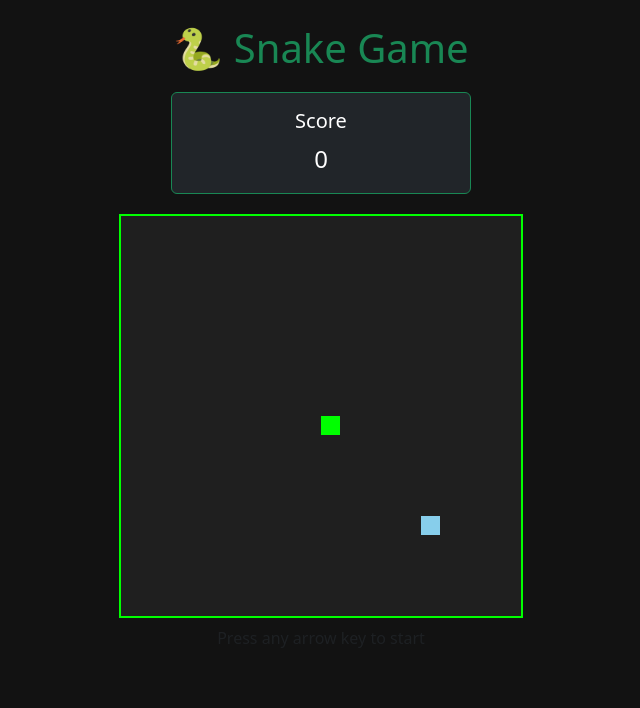
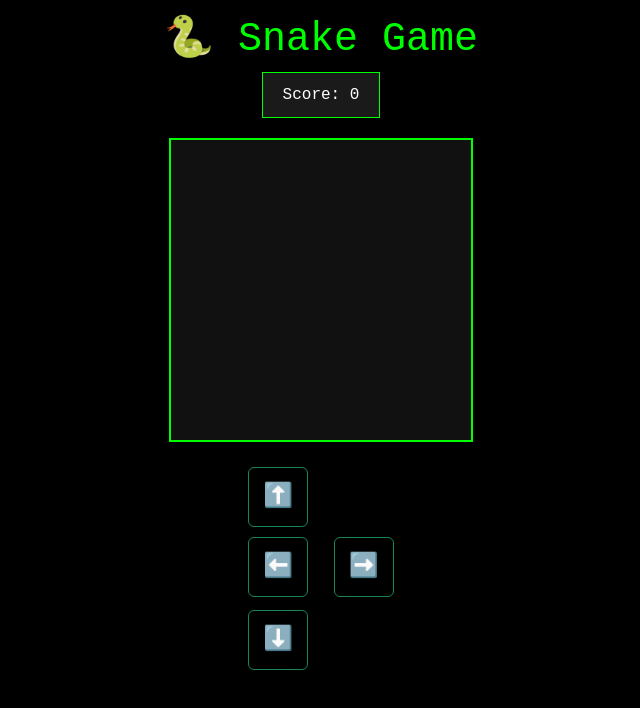
Before and after one commit to smaharj7/snake-game, a plain HTML site: page index.html in a window 1280 px wide. Shown: the whole page, without its empty margins (319-959 px from the left). Drawn offline with nearby package versions, Linux system fonts and the light colour scheme.

Commit message:
Update index.html

```diff
--- a/index.html
+++ b/index.html
@@ -1,132 +1,154 @@
 <!DOCTYPE html>
 <html lang="en">
 <head>
-  <meta charset="UTF-8">
-  <title>Snake Game - Bootstrap 5</title>
-  <meta name="viewport" content="width=device-width, initial-scale=1">
+  <meta charset="UTF-8" />
+  <meta name="viewport" content="width=device-width, initial-scale=1" />
+  <title>Snake Game</title>
   <link href="https://cdn.jsdelivr.net/npm/bootstrap@5.3.3/dist/css/bootstrap.min.css" rel="stylesheet">
-
   <style>
     body {
-      background-color: #121212;
+      background-color: #000;
+      color: #0f0;
+      text-align: center;
+      font-family: monospace;
+    }
+    canvas {
+      background: #111;
+      border: 2px solid #0f0;
+      margin: 20px auto;
+      display: block;
+    }
+    .score-box {
+      border: 1px solid #0f0;
+      padding: 10px 20px;
+      display: inline-block;
+      background-color: #1a1a1a;
       color: #fff;
     }
-    canvas {
-      background-color: #1f1f1f;
-      display: block;
-      margin: 0 auto;
-      border: 2px solid #0f0;
+    .controls {
+      display: flex;
+      justify-content: center;
+      margin-top: 20px;
     }
-    #scoreCard {
-      width: 300px;
-      margin: 20px auto;
+    .controls .btn {
+      margin: 5px;
+      font-size: 1.5rem;
+      width: 60px;
+      height: 60px;
     }
   </style>
 </head>
 <body>
+  <h1 class="mt-3">🐍 Snake Game</h1>
+  <div class="score-box" id="score">Score: 0</div>
 
-  <div class="container text-center mt-4">
-    <h1 class="text-success">🐍 Snake Game</h1>
-    <div id="scoreCard" class="card text-bg-dark border-success">
-      <div class="card-body">
-        <h5 class="card-title">Score</h5>
-        <p id="score" class="card-text fs-4">0</p>
+  <canvas id="game" width="300" height="300"></canvas>
+
+  <div class="controls">
+    <div class="d-flex flex-column">
+      <button class="btn btn-outline-success" onclick="setDirection('up')">⬆️</button>
+      <div>
+        <button class="btn btn-outline-success me-2" onclick="setDirection('left')">⬅️</button>
+        <button class="btn btn-outline-success ms-2" onclick="setDirection('right')">➡️</button>
       </div>
+      <button class="btn btn-outline-success mt-2" onclick="setDirection('down')">⬇️</button>
     </div>
-    <canvas id="gameCanvas" width="400" height="400"></canvas>
-    <p class="text-muted mt-2">Press any arrow key to start</p>
   </div>
 
   <script>
-    const canvas = document.getElementById("gameCanvas");
+    const canvas = document.getElementById("game");
     const ctx = canvas.getContext("2d");
-    const scoreDisplay = document.getElementById("score");
+    const tileCount = 15;
+    const gridSize = canvas.width / tileCount;
 
-    const gridSize = 20;
-    const tileCount = canvas.width / gridSize;
-
-    let snake = [{ x: 10, y: 10 }];
-    let food = { x: 15, y: 15 };
-    let direction = { x: 0, y: 0 }; // initially not moving
+    let snake = [{ x: 7, y: 7 }];
+    let food = {};
+    let direction = { x: 0, y: 0 };
     let score = 0;
     let gameStarted = false;
-    let intervalId = null;
 
     function drawGame() {
-      update();
-      draw();
-    }
+      if (!gameStarted) return;
 
-    function update() {
       const head = { x: snake[0].x + direction.x, y: snake[0].y + direction.y };
 
+      // Game over conditions
       if (
-        head.x < 0 || head.y < 0 ||
-        head.x >= tileCount || head.y >= tileCount ||
-        snake.some(segment => segment.x === head.x && segment.y === head.y)
+        head.x < 0 || head.x >= tileCount ||
+        head.y < 0 || head.y >= tileCount ||
+        snake.some(seg => seg.x === head.x && seg.y === head.y)
       ) {
         alert("Game Over! Your score: " + score);
-        clearInterval(intervalId);
         location.reload();
+        return;
       }
 
       snake.unshift(head);
 
+      // Eat food
       if (head.x === food.x && head.y === food.y) {
         score++;
-        scoreDisplay.textContent = score;
+        document.getElementById("score").innerText = "Score: " + score;
         placeFood();
       } else {
         snake.pop();
       }
-    }
 
-    function draw() {
-      ctx.clearRect(0, 0, canvas.width, canvas.height);
+      // Draw background
+      ctx.fillStyle = "#111";
+      ctx.fillRect(0, 0, canvas.width, canvas.height);
 
-      // Snake
+      // Draw snake
       ctx.fillStyle = "#0f0";
-      snake.forEach(part => {
-        ctx.fillRect(part.x * gridSize, part.y * gridSize, gridSize - 1, gridSize - 1);
+      snake.forEach(seg => {
+        ctx.fillRect(seg.x * gridSize, seg.y * gridSize, gridSize - 2, gridSize - 2);
       });
 
-      // Food — now sky blue
+      // Draw food
       ctx.fillStyle = "skyblue";
-      ctx.fillRect(food.x * gridSize, food.y * gridSize, gridSize - 1, gridSize - 1);
+      ctx.fillRect(food.x * gridSize, food.y * gridSize, gridSize - 2, gridSize - 2);
     }
 
     function placeFood() {
       food = {
         x: Math.floor(Math.random() * tileCount),
-        y: Math.floor(Math.random() * tileCount)
+        y: Math.floor(Math.random() * tileCount),
       };
+      // Avoid spawning on snake
+      if (snake.some(seg => seg.x === food.x && seg.y === food.y)) placeFood();
+    }
 
-      if (snake.some(part => part.x === food.x && part.y === food.y)) {
-        placeFood();
+    function setDirection(dir) {
+      gameStarted = true;
+      switch (dir) {
+        case "up":
+          if (direction.y === 0) direction = { x: 0, y: -1 };
+          break;
+        case "down":
+          if (direction.y === 0) direction = { x: 0, y: 1 };
+          break;
+        case "left":
+          if (direction.x === 0) direction = { x: -1, y: 0 };
+          break;
+        case "right":
+          if (direction.x === 0) direction = { x: 1, y: 0 };
+          break;
       }
     }
 
+    // Keyboard support
     window.addEventListener("keydown", e => {
-      if (!gameStarted && ["ArrowUp", "ArrowDown", "ArrowLeft", "ArrowRight"].includes(e.key)) {
-        gameStarted = true;
-        switch (e.key) {
-          case "ArrowUp": direction = { x: 0, y: -1 }; break;
-          case "ArrowDown": direction = { x: 0, y: 1 }; break;
-          case "ArrowLeft": direction = { x: -1, y: 0 }; break;
-          case "ArrowRight": direction = { x: 1, y: 0 }; break;
-        }
-        intervalId = setInterval(drawGame, 150);
-      } else if (gameStarted) {
-        switch (e.key) {
-          case "ArrowUp": if (direction.y === 0) direction = { x: 0, y: -1 }; break;
-          case "ArrowDown": if (direction.y === 0) direction = { x: 0, y: 1 }; break;
-          case "ArrowLeft": if (direction.x === 0) direction = { x: -1, y: 0 }; break;
-          case "ArrowRight": if (direction.x === 0) direction = { x: 1, y: 0 }; break;
-        }
+      if (!gameStarted) gameStarted = true;
+      switch (e.key) {
+        case "ArrowUp": if (direction.y === 0) direction = { x: 0, y: -1 }; break;
+        case "ArrowDown": if (direction.y === 0) direction = { x: 0, y: 1 }; break;
+        case "ArrowLeft": if (direction.x === 0) direction = { x: -1, y: 0 }; break;
+        case "ArrowRight": if (direction.x === 0) direction = { x: 1, y: 0 }; break;
       }
     });
 
-    draw(); // Show initial frame
+    placeFood();
+    setInterval(drawGame, 150);
   </script>
 </body>
 </html>
```
